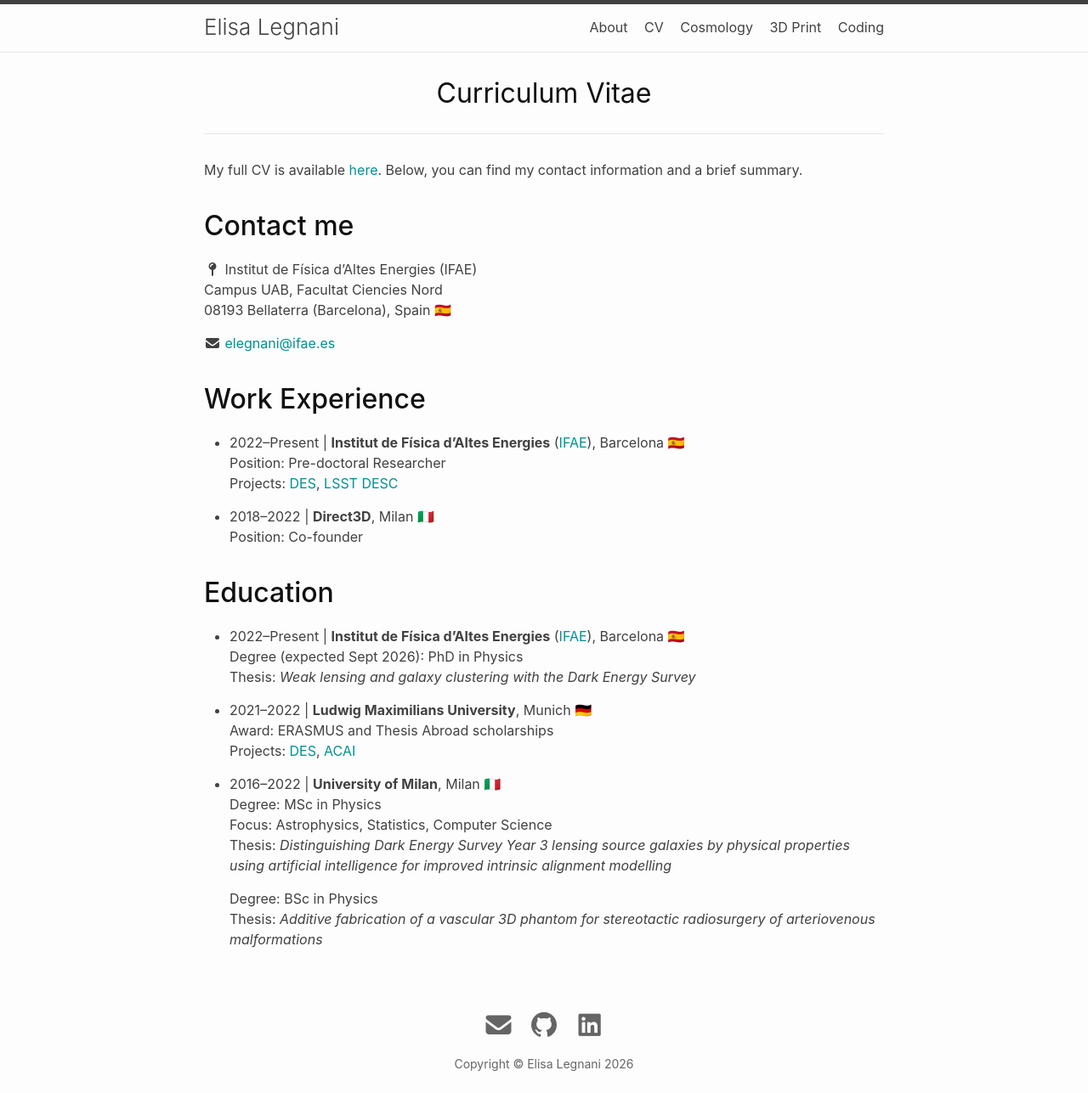
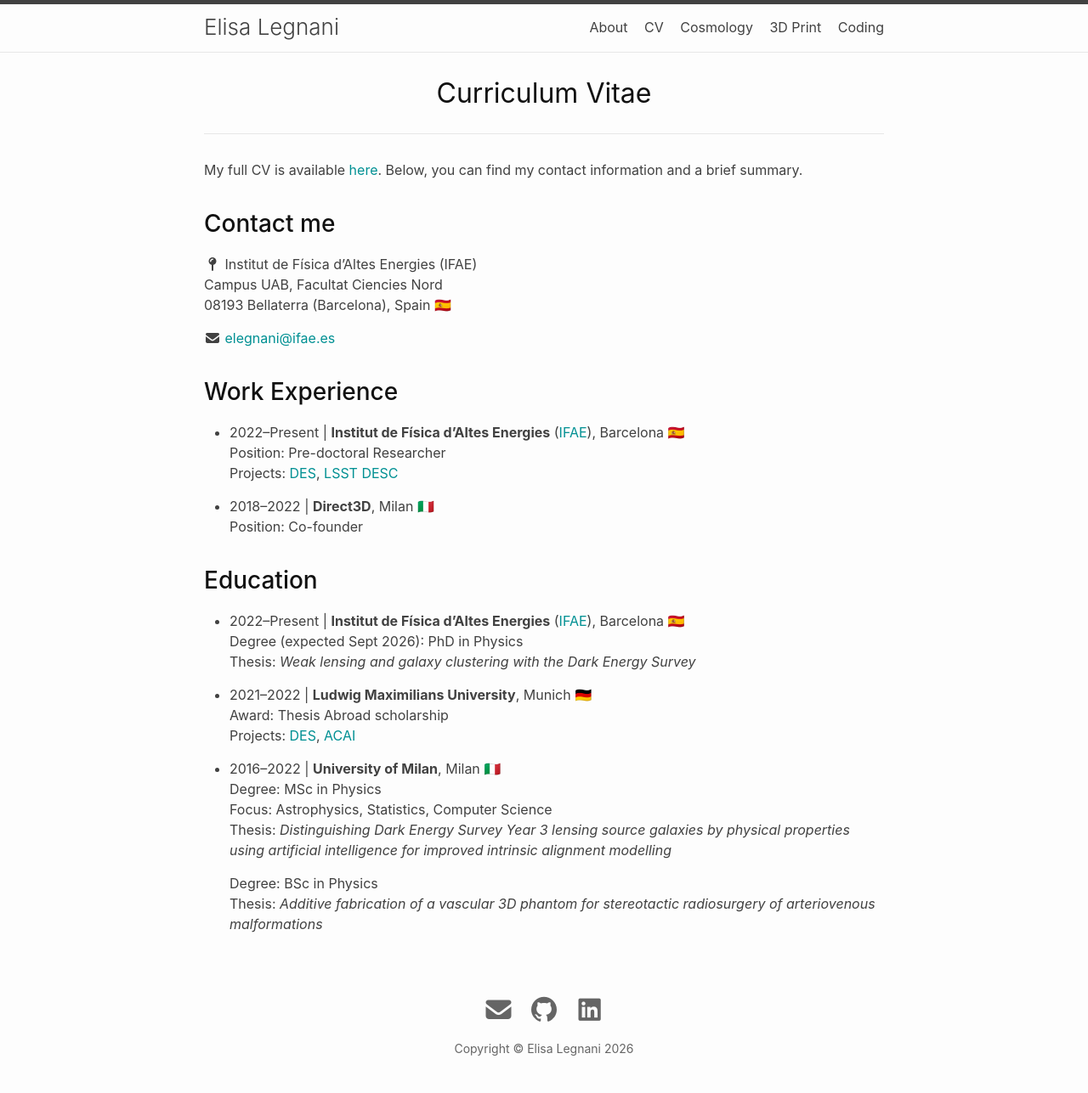
Before and after one commit to ElisaLegnani/new_website, a Jekyll site: the page built from cv.md, in a window 1280 px wide. Shown: the whole page at 85% size. Built offline with Jekyll 4.4.1, drawn with Linux system fonts in a browser that asks for light colours; nearby versions of some CDN libraries.

Commit message:
Edit titles size

```diff
--- a/_sass/_layout.scss
+++ b/_sass/_layout.scss
@@ -258,30 +258,30 @@
   h1, h2, h3, h4, h5, h6 { margin-top: $spacing-unit }
 
   h2 {
-    @include relative-font-size(1.75);
+    @include relative-font-size(1.5);
 
     @media screen and (min-width: $on-large) {
-      @include relative-font-size(2);
+      @include relative-font-size(1.75);
     }
   }
 
   h3 {
-    @include relative-font-size(1.375);
+    @include relative-font-size(1.25);
 
     @media screen and (min-width: $on-large) {
-      @include relative-font-size(1.625);
+      @include relative-font-size(1.375);
     }
   }
 
   h4 {
-    @include relative-font-size(1.25);
+    @include relative-font-size(1.125);
   }
 
   h5 {
-    @include relative-font-size(1.125);
+    @include relative-font-size(1.0625);
   }
   h6 {
-    @include relative-font-size(1.0625);
+    @include relative-font-size(1.01);
   }
 }
 
--- a/cv.md
+++ b/cv.md
@@ -30,7 +30,7 @@ Campus UAB, Facultat Ciencies Nord
   Thesis: *Weak lensing and galaxy clustering with the Dark Energy Survey*
 
 - 2021–2022 | **Ludwig Maximilians University**, Munich 🇩🇪
-  Award: ERASMUS and Thesis Abroad scholarships
+  Award: Thesis Abroad scholarship
   Projects: [DES](https://www.darkenergysurvey.org/), [ACAI](https://www.physik.lmu.de/observatory/en/research/cosmology/acai-group/)
 
 - 2016–2022 | **University of Milan**, Milan 🇮🇹
```
